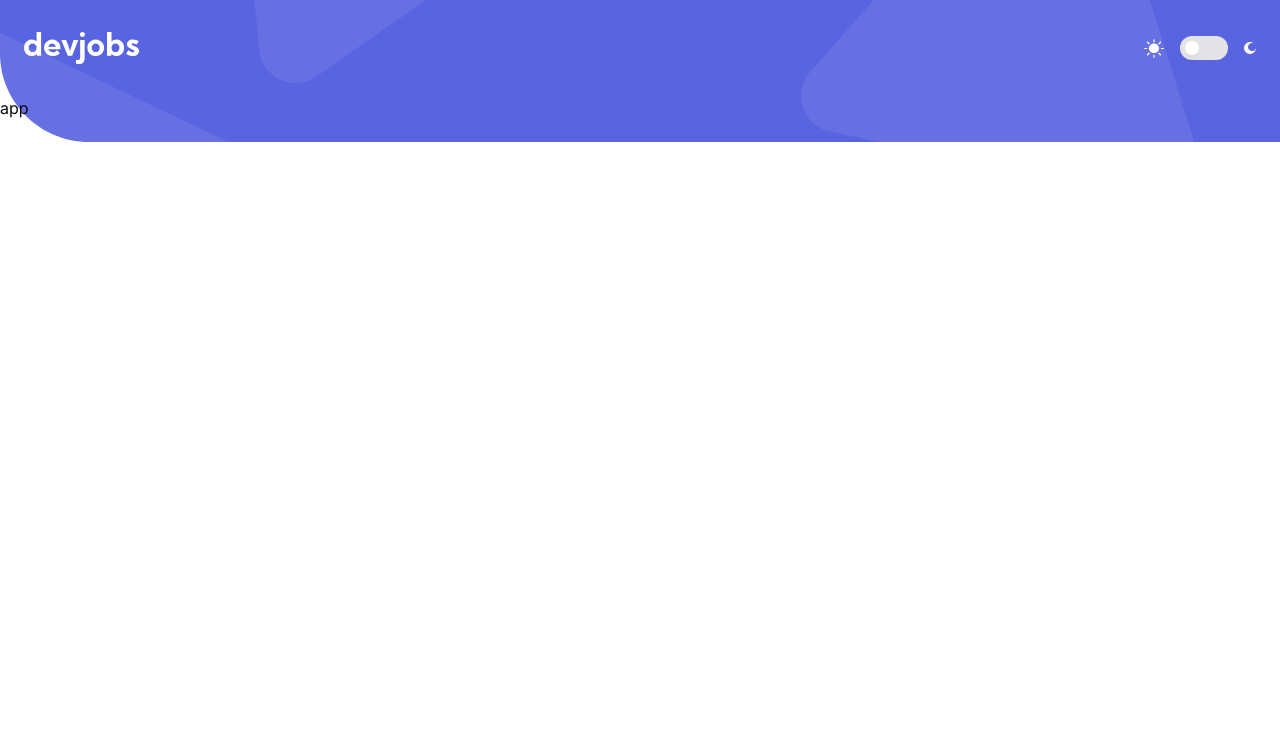
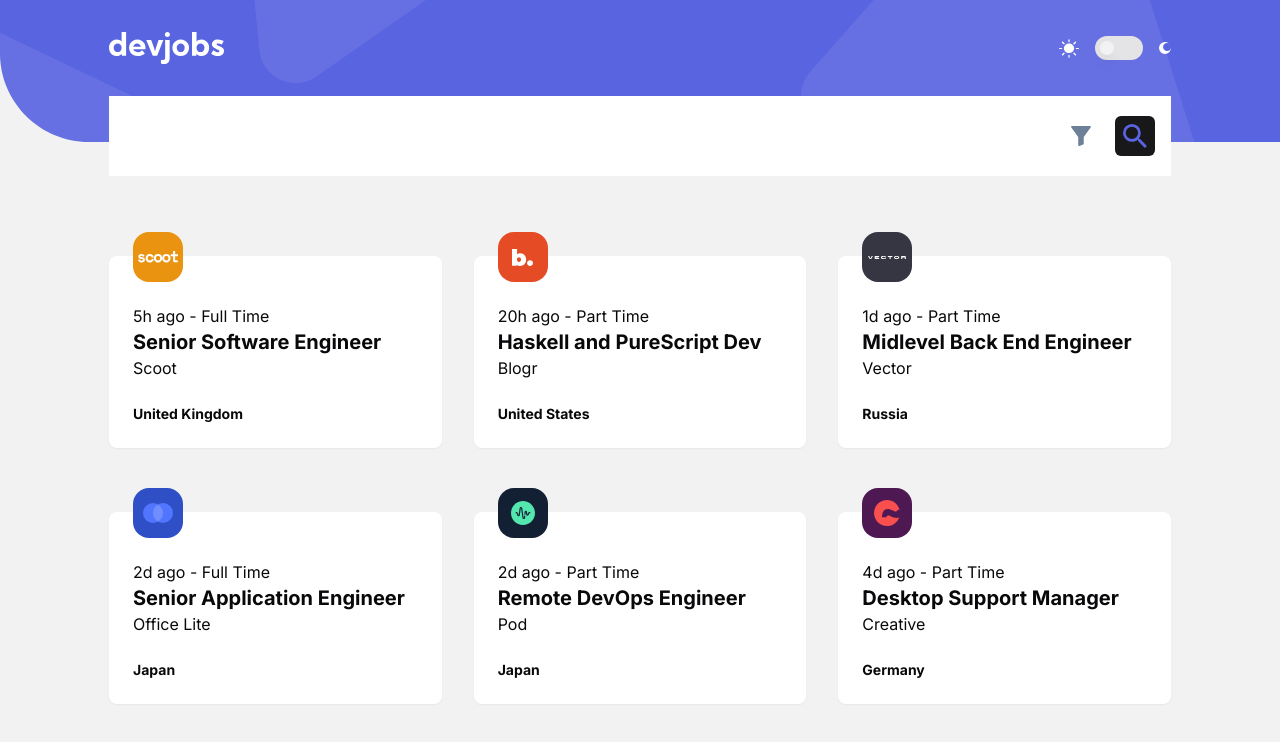
Before and after one commit to linhnvh15vn/devjobs-web-app, a Next.js app: page /jobs in a window 1280 px wide. Shown: the top 742 px of the page. Built offline with nearby package versions, Linux system fonts and the light colour scheme.

Commit message:
feat: display job list ui

```diff
--- a/src/app/globals.css
+++ b/src/app/globals.css
@@ -4,7 +4,7 @@
 
 @layer base {
   :root {
-    --background: 0 0% 100%;
+    --background: 0 0% 95%;
     --foreground: 240 10% 3.9%;
 
     --card: 0 0% 100%;
--- /dev/null
+++ b/src/app/jobs/layout.tsx
@@ -0,0 +1,16 @@
+import React from 'react';
+
+import Search from '@/components/search';
+
+interface Props {
+  children: React.ReactNode;
+}
+
+export default function Layout({ children }: Props) {
+  return (
+    <div className="container space-y-14">
+      <Search />
+      {children}
+    </div>
+  );
+}
--- a/src/app/jobs/page.tsx
+++ b/src/app/jobs/page.tsx
@@ -1,5 +1,14 @@
 import React from 'react';
 
+import JobCard from '@/components/job/job-card';
+import data from '@/data.json';
+
 export default function Page() {
-  return <div>app</div>;
+  return (
+    <div className="grid grid-cols-1 gap-y-6 md:grid-cols-2 md:gap-x-3 md:gap-y-10 xl:grid-cols-3 xl:gap-x-8">
+      {data.map((job) => (
+        <JobCard key={job.id} job={job} />
+      ))}
+    </div>
+  );
 }
--- /dev/null
+++ b/src/components/job/job-card.tsx
@@ -0,0 +1,41 @@
+import React from 'react';
+
+import Image from 'next/image';
+
+import {
+  Card,
+  CardContent,
+  CardFooter,
+  CardHeader,
+} from '@/components/ui/card';
+
+interface Props {
+  job: any;
+}
+
+export default function JobCard({ job }: Props) {
+  return (
+    <Card className="mt-6">
+      <CardHeader className="relative">
+        <div
+          className="absolute -top-1/2 flex size-[50px] items-center rounded-2xl"
+          style={{ backgroundColor: `${job.logoBackground}` }}
+        >
+          <Image src={job.logo} fill alt="com" className="object-none" />
+        </div>
+      </CardHeader>
+
+      <CardContent>
+        <p>
+          {job.postedAt} - {job.contract}
+        </p>
+        <h3>{job.position}</h3>
+        <p>{job.company}</p>
+      </CardContent>
+
+      <CardFooter>
+        <h4>{job.location}</h4>
+      </CardFooter>
+    </Card>
+  );
+}
--- /dev/null
+++ b/src/components/search.tsx
@@ -0,0 +1,32 @@
+import React from 'react';
+
+import Image from 'next/image';
+
+import { Button } from '@/components/ui/button';
+import { Input } from '@/components/ui/input';
+
+interface Props {
+  // Add your component props here
+}
+
+export default function Search(props: Props) {
+  return (
+    <div className="flex h-20 items-center gap-6 bg-white px-4">
+      <Input className="flex-1 border-none bg-transparent outline-none focus-visible:ring-0 focus-visible:ring-offset-0" />
+      <Image
+        src="/assets/mobile/icon-filter.svg"
+        width={20}
+        height={20}
+        alt="filter"
+      />
+      <Button type="button" size="icon">
+        <Image
+          src="/assets/desktop/icon-search.svg"
+          width={24}
+          height={24}
+          alt="search"
+        />
+      </Button>
+    </div>
+  );
+}
--- /dev/null
+++ b/src/components/ui/card.tsx
@@ -0,0 +1,86 @@
+import * as React from 'react';
+
+import { cn } from '@/lib/utils';
+
+const Card = React.forwardRef<
+  HTMLDivElement,
+  React.HTMLAttributes<HTMLDivElement>
+>(({ className, ...props }, ref) => (
+  <div
+    ref={ref}
+    className={cn(
+      'rounded-lg border-none bg-card text-card-foreground shadow-sm',
+      className,
+    )}
+    {...props}
+  />
+));
+Card.displayName = 'Card';
+
+const CardHeader = React.forwardRef<
+  HTMLDivElement,
+  React.HTMLAttributes<HTMLDivElement>
+>(({ className, ...props }, ref) => (
+  <div
+    ref={ref}
+    className={cn('flex flex-col space-y-1.5 p-6', className)}
+    {...props}
+  />
+));
+CardHeader.displayName = 'CardHeader';
+
+const CardTitle = React.forwardRef<
+  HTMLParagraphElement,
+  React.HTMLAttributes<HTMLHeadingElement>
+>(({ className, ...props }, ref) => (
+  <h3
+    ref={ref}
+    className={cn(
+      'text-2xl font-semibold leading-none tracking-tight',
+      className,
+    )}
+    {...props}
+  />
+));
+CardTitle.displayName = 'CardTitle';
+
+const CardDescription = React.forwardRef<
+  HTMLParagraphElement,
+  React.HTMLAttributes<HTMLParagraphElement>
+>(({ className, ...props }, ref) => (
+  <p
+    ref={ref}
+    className={cn('text-sm text-muted-foreground', className)}
+    {...props}
+  />
+));
+CardDescription.displayName = 'CardDescription';
+
+const CardContent = React.forwardRef<
+  HTMLDivElement,
+  React.HTMLAttributes<HTMLDivElement>
+>(({ className, ...props }, ref) => (
+  <div ref={ref} className={cn('p-6 pt-0', className)} {...props} />
+));
+CardContent.displayName = 'CardContent';
+
+const CardFooter = React.forwardRef<
+  HTMLDivElement,
+  React.HTMLAttributes<HTMLDivElement>
+>(({ className, ...props }, ref) => (
+  <div
+    ref={ref}
+    className={cn('flex items-center p-6 pt-0', className)}
+    {...props}
+  />
+));
+CardFooter.displayName = 'CardFooter';
+
+export {
+  Card,
+  CardHeader,
+  CardFooter,
+  CardTitle,
+  CardDescription,
+  CardContent,
+};
--- /dev/null
+++ b/src/components/ui/input.tsx
@@ -0,0 +1,25 @@
+import * as React from "react"
+
+import { cn } from "@/lib/utils"
+
+export interface InputProps
+  extends React.InputHTMLAttributes<HTMLInputElement> {}
+
+const Input = React.forwardRef<HTMLInputElement, InputProps>(
+  ({ className, type, ...props }, ref) => {
+    return (
+      <input
+        type={type}
+        className={cn(
+          "flex h-10 w-full rounded-md border border-input bg-background px-3 py-2 text-sm ring-offset-background file:border-0 file:bg-transparent file:text-sm file:font-medium placeholder:text-muted-foreground focus-visible:outline-none focus-visible:ring-2 focus-visible:ring-ring focus-visible:ring-offset-2 disabled:cursor-not-allowed disabled:opacity-50",
+          className
+        )}
+        ref={ref}
+        {...props}
+      />
+    )
+  }
+)
+Input.displayName = "Input"
+
+export { Input }
--- a/src/data.json
+++ b/src/data.json
@@ -2,7 +2,7 @@
   {
     "id": 1,
     "company": "Scoot",
-    "logo": "./assets/logos/scoot.svg",
+    "logo": "/assets/logos/scoot.svg",
     "logoBackground": "hsl(36, 87%, 49%)",
     "position": "Senior Software Engineer",
     "postedAt": "5h ago",
@@ -33,7 +33,7 @@
   {
     "id": 2,
     "company": "Blogr",
-    "logo": "./assets/logos/blogr.svg",
+    "logo": "/assets/logos/blogr.svg",
     "logoBackground": "hsl(12, 79%, 52%)",
     "position": "Haskell and PureScript Dev",
     "postedAt": "20h ago",
@@ -64,7 +64,7 @@
   {
     "id": 3,
     "company": "Vector",
-    "logo": "./assets/logos/vector.svg",
+    "logo": "/assets/logos/vector.svg",
     "logoBackground": "hsl(235, 10%, 23%)",
     "position": "Midlevel Back End Engineer",
     "postedAt": "1d ago",
@@ -94,7 +94,7 @@
   {
     "id": 4,
     "company": "Office Lite",
-    "logo": "./assets/logos/officelite.svg",
+    "logo": "/assets/logos/officelite.svg",
     "logoBackground": "hsl(227, 62%, 48%)",
     "position": "Senior Application Engineer",
     "postedAt": "2d ago",
@@ -126,7 +126,7 @@
   {
     "id": 5,
     "company": "Pod",
-    "logo": "./assets/logos/pod.svg",
+    "logo": "/assets/logos/pod.svg",
     "logoBackground": "hsl(216, 46%, 14%)",
     "position": "Remote DevOps Engineer",
     "postedAt": "2d ago",
@@ -162,7 +162,7 @@
   {
     "id": 6,
     "company": "Creative",
-    "logo": "./assets/logos/creative.svg",
+    "logo": "/assets/logos/creative.svg",
     "logoBackground": "hsl(295, 55%, 21%)",
     "position": "Desktop Support Manager",
     "postedAt": "4d ago",
@@ -196,7 +196,7 @@
   {
     "id": 7,
     "company": "Pomodoro",
-    "logo": "./assets/logos/pomodoro.svg",
+    "logo": "/assets/logos/pomodoro.svg",
     "logoBackground": "hsl(254, 71%, 45%)",
     "position": "iOS Engineer",
     "postedAt": "1w ago",
@@ -227,7 +227,7 @@
   {
     "id": 8,
     "company": "Maker",
-    "logo": "./assets/logos/maker.svg",
+    "logo": "/assets/logos/maker.svg",
     "logoBackground": "hsl(218, 58%, 31%)",
     "position": "Senior EJB Developer",
     "postedAt": "1w ago",
@@ -258,7 +258,7 @@
   {
     "id": 9,
     "company": "Coffeeroasters",
-    "logo": "./assets/logos/coffeeroasters.svg",
+    "logo": "/assets/logos/coffeeroasters.svg",
     "logoBackground": "hsl(29, 60%, 87%)",
     "position": "Senior Frontend Developer",
     "postedAt": "1w ago",
@@ -289,7 +289,7 @@
   {
     "id": 10,
     "company": "Mastercraft",
-    "logo": "./assets/logos/mastercraft.svg",
+    "logo": "/assets/logos/mastercraft.svg",
     "logoBackground": "hsl(0, 0%, 12%)",
     "position": "App & Website Designer",
     "postedAt": "2w ago",
@@ -322,7 +322,7 @@
   {
     "id": 11,
     "company": "Crowdfund",
-    "logo": "./assets/logos/crowdfund.svg",
+    "logo": "/assets/logos/crowdfund.svg",
     "logoBackground": "hsl(157, 57%, 50%)",
     "position": "Fullstack Developer",
     "postedAt": "1mo ago",
@@ -355,7 +355,7 @@
   {
     "id": 12,
     "company": "Typemaster",
-    "logo": "./assets/logos/typemaster.svg",
+    "logo": "/assets/logos/typemaster.svg",
     "logoBackground": "hsl(22, 89%, 52%)",
     "position": "Technical Lead Engineer",
     "postedAt": "1mo ago",
@@ -387,7 +387,7 @@
   {
     "id": 13,
     "company": "Crowdfund",
-    "logo": "./assets/logos/crowdfund.svg",
+    "logo": "/assets/logos/crowdfund.svg",
     "logoBackground": "hsl(157, 57%, 50%)",
     "position": "Front-end Developer",
     "postedAt": "1mo ago",
@@ -419,7 +419,7 @@
   {
     "id": 14,
     "company": "Coffeeroasters",
-    "logo": "./assets/logos/coffeeroasters.svg",
+    "logo": "/assets/logos/coffeeroasters.svg",
     "logoBackground": "hsl(29, 60%, 87%)",
     "position": "Junior Full-Stack Developer",
     "postedAt": "1mo ago",
@@ -451,7 +451,7 @@
   {
     "id": 15,
     "company": "Blogr",
-    "logo": "./assets/logos/blogr.svg",
+    "logo": "/assets/logos/blogr.svg",
     "logoBackground": "hsl(12, 79%, 52%)",
     "position": "Midweight Front-end Developer",
     "postedAt": "1mo ago",
--- a/tailwind.config.ts
+++ b/tailwind.config.ts
@@ -14,8 +14,12 @@ const config = {
   theme: {
     container: {
       center: true,
-      padding: '1.5rem',
+      padding: {
+        DEFAULT: '1.5rem',
+        md: '2.5rem',
+      },
       screens: {
+        xl: '1110px',
         '2xl': '1400px',
       },
     },
```
